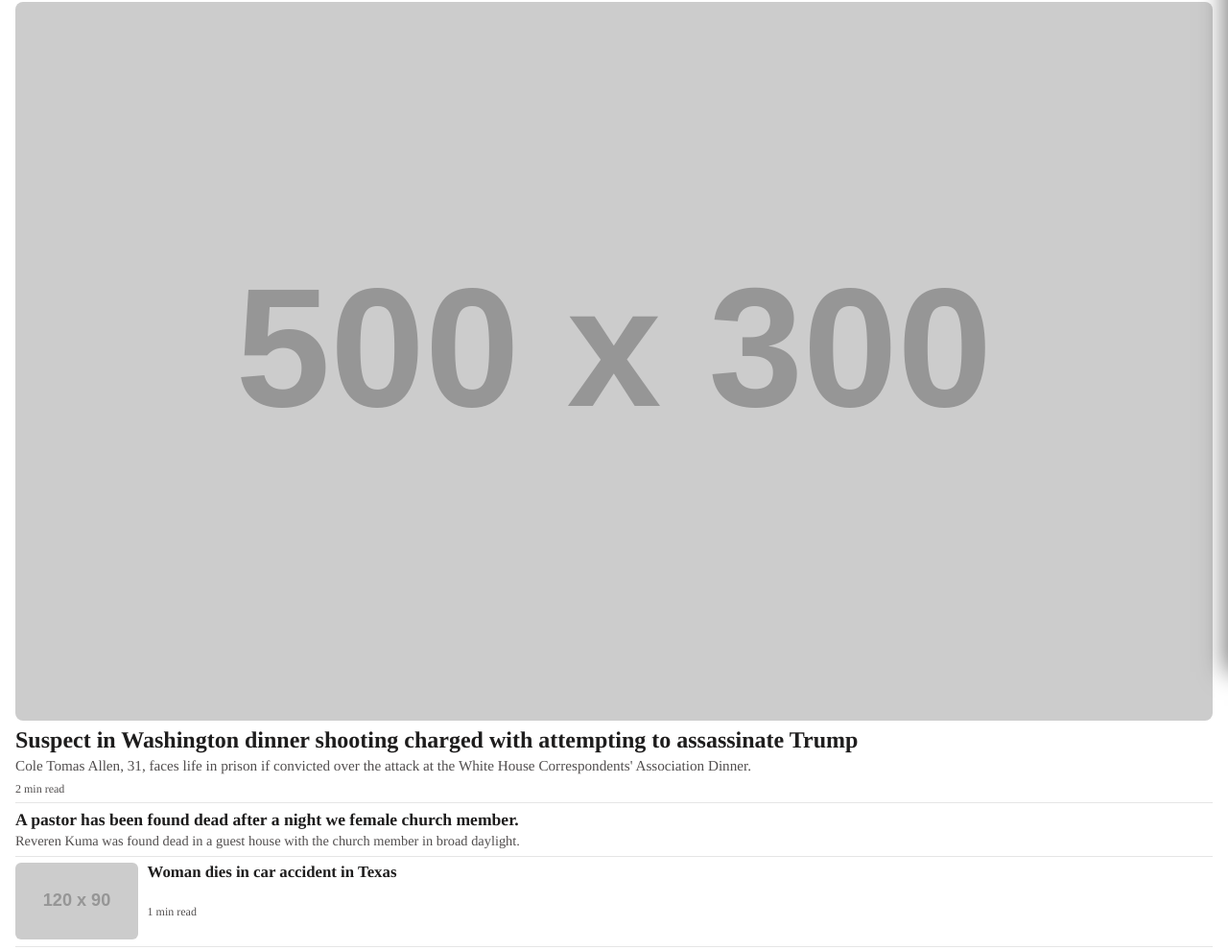
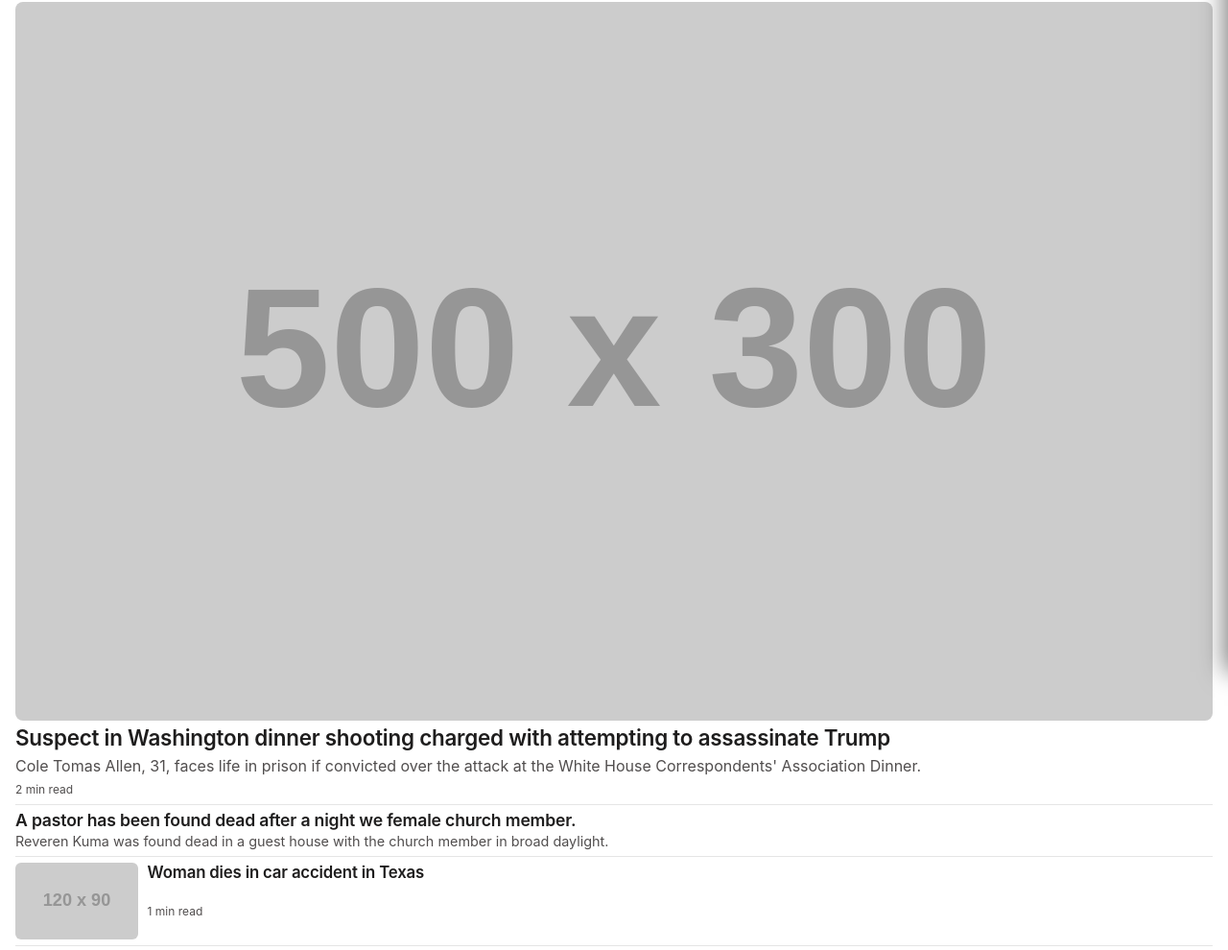
Before and after one commit to arenarintel-studio/News-site, a plain HTML site: page index.html in a window 1280 px wide. Shown: the part 100-1090 px from the top of the page at 96% size. Drawn offline with Linux system fonts and the light colour scheme; placeholder pictures from the web are drawn by us.

Commit message:
Update style.css

```diff
--- a/style.css
+++ b/style.css
@@ -11,9 +11,21 @@
     max-width: 100%;
 }
 
+@import url('https://fonts.googleapis.com/css2?family=Inter:wght@400;500;600;700&display=swap');
+
 body {
     overflow-x: hidden;
-    font-family: times, sans-serif, arial;
+    font-family: 'Inter', -apple-system, BlinkMacSystemFont, 'Segoe UI', sans-serif;
+    font-weight: 400;
+    -webkit-font-smoothing: antialiased;
+    -moz-osx-font-smoothing: grayscale;
+}
+
+h1, h2, h3, h4 {
+    font-weight: 600;
+    letter-spacing: -0.01em;
+    line-height: 1.1;
+
 }
 
 header {
@@ -282,14 +294,13 @@ header {
 }
 
 .card-info h2 {
-    font-size: 1.5rem;
-    font-weight: bold;
-    margin-bottom: 0.2rem;
+    font-size: 1.4rem;
+    margin-bottom: 0.5rem;
     color: var(--dark);
 }
 
 .card-info p {
-    font-size: 0.95rem;
+    font-size: 1rem;
     color: var(--text-muted);
     margin-bottom: 4px;
 }
```
